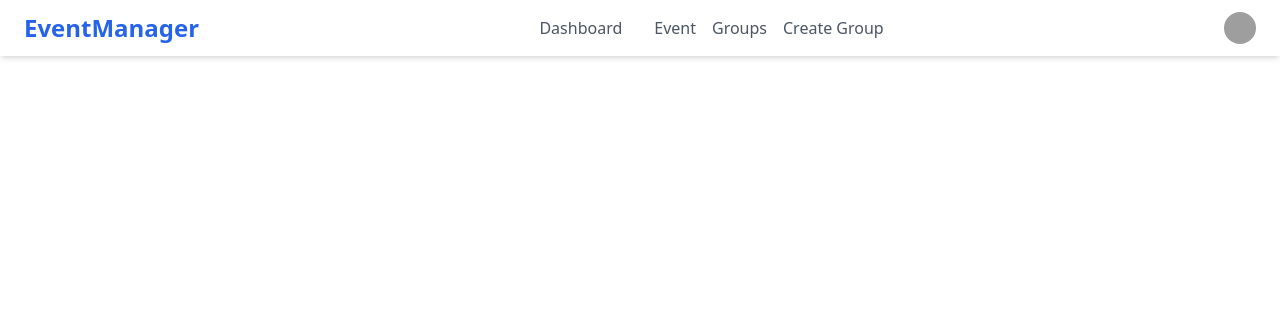
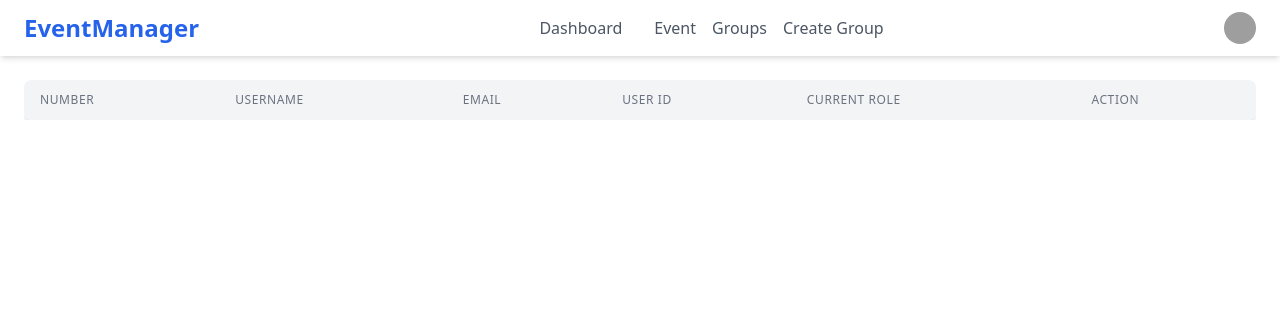
Before and after one commit to sakirmohammad775/Event_Management, a Django app: page /users/admin/dashboard in a window 1280 px wide. Shown: the top 316 px of the page. Run offline with Django 5.2, Linux system fonts and the light colour scheme; lists and menus that the app fills with data are empty; style sheets or scripts are compiled from the project's sources; grey boxes are pictures that could not be loaded.

Commit message:
add assign_role and participant_list

```diff
--- a/event_management/settings.py
+++ b/event_management/settings.py
@@ -30,6 +30,7 @@ INSTALLED_APPS = [
     'events',
     'users',
     "debug_toolbar",
+    'widget_tweaks',
 ]
 
 MIDDLEWARE = [
--- a/users/templates/admin/dashboard.html
+++ b/users/templates/admin/dashboard.html
@@ -60,9 +60,9 @@
 
   <main>
 
-    <!-- {% block content %}
+    {% block content %}
         {% include "admin/participant_list.html" %}
-    {% endblock content %} -->
+    {% endblock content %}
 
   </main>
 
--- a/users/templates/admin/participant_list.html
+++ b/users/templates/admin/participant_list.html
@@ -25,13 +25,13 @@
             </thead>
             <tbody class="divide-y divide-gray-200">
 
-                {% for user in users %}
+                {% for participant in users %}
                 <tr class="hover:bg-gray-50">
                     <td class="px-4 py-4 whitespace-nowrap">{{forloop.counter}}</td>
-                    <td class="px-4 py-4 whitespace-nowrap">{{user.first_name}} {{user.last_name}}</td>
-                    <td class="px-4 py-4 whitespace-nowrap">{{user.email}}</td>
-                    <td class="px-4 py-4 whitespace-nowrap">{{user.id}}</td>
-                    <td class="px-4 py-4 whitespace-nowrap">{{user.group_name}}</td>
+                    <td class="px-4 py-4 whitespace-nowrap">{{participant.first_name}} {{participant.last_name}}</td>
+                    <td class="px-4 py-4 whitespace-nowrap">{{participant.email}}</td>
+                    <td class="px-4 py-4 whitespace-nowrap">{{participant.id}}</td>
+                    <td class="px-4 py-4 whitespace-nowrap">{{participant.group_name}}</td>
                     <td class="px-4 py-4 whitespace-nowrap">
                         <a href="{% url 'assign-role' user.id %}"
                             class="bg-blue-500 hover:bg-blue-600 text-white font-bold py-2 px-4 rounded">
--- a/users/urls.py
+++ b/users/urls.py
@@ -7,5 +7,5 @@ urlpatterns = [
     path('signout/', sign_out, name='signout'),
     path('activate/<int:user_id>/<str:token>/',activate_user),
     path('admin/dashboard',admin_dashboard,name='admin-dashboard'),
-    path('admin/<int:user_id/assign-role/',assign_role,name='assign-role')
+    path('admin/<int:user_id>/assign-role/',assign_role,name='assign-role')
 ]
--- a/users/views.py
+++ b/users/views.py
@@ -79,7 +79,8 @@
 
 
 def admin_dashboard(request):
-    return render(request,'admin/dashboard.html')
+    users=User.objects.all()
+    return render(request,'admin/dashboard.html',{"users":users})
 
 ### Assign_role
 def assign_role(request,user_id):
```
Also changed, not shown: users/templates/admin/assign_role.html (+39 -5 lines).
